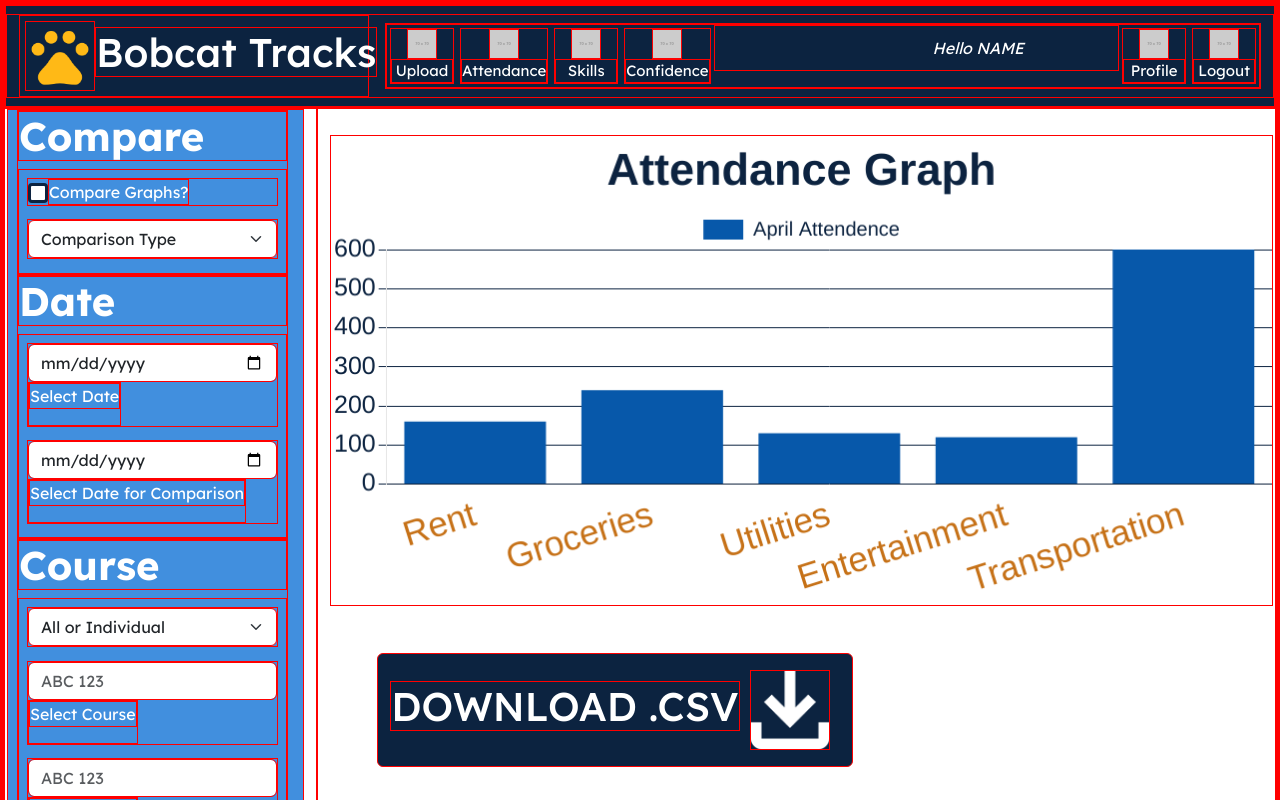
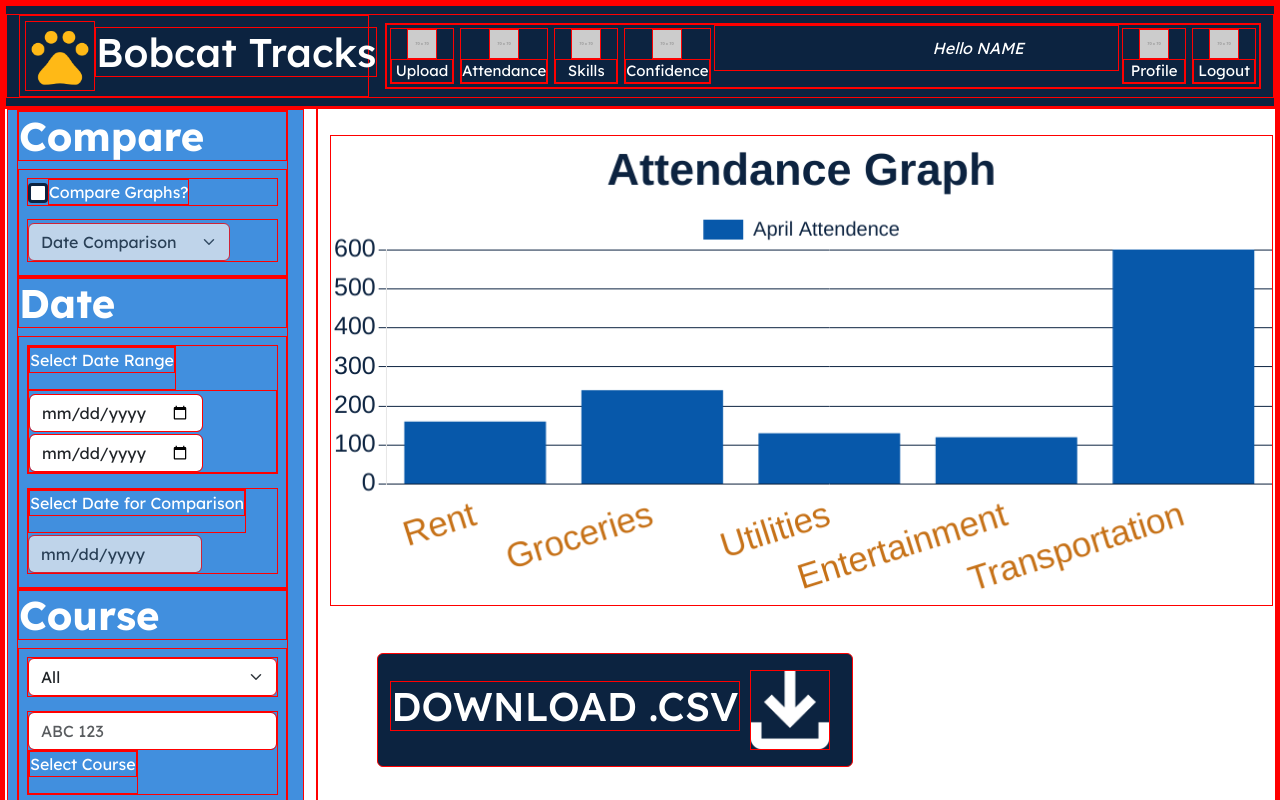
Before and after one commit to ecarl1/CapstoneProject, a React (Create React App) app in the folder bobcat-tracks/: page / in a window 1280 px wide. Shown: the top 800 px of the page. Built offline with nearby package versions, Linux system fonts and the light colour scheme.

Commit message:
date options complete, just need to add course options

```diff
--- a/bobcat-tracks/src/components/AttendancePage.jsx
+++ b/bobcat-tracks/src/components/AttendancePage.jsx
@@ -47,16 +47,20 @@ class AttendancePage extends Component {
       //Default graph name, defined in component call
       graphTitle: "Attendance Graph",
 
+      //PageOptions information
       comparing: false,
-      comparingType: null, // value 1 means DATE compare, value 2 means COURSE compare, value 0 means unselected
+      comparingType: 1, // value 1 means DATE compare, value 2 means COURSE compare,
+
+      startDate: null,
+      endDate: null,
+      compareStartDate: null,
+      duration: null,
     };
   }
 
+  //Compare settings
   handleComparisonToggle = (isChecked) => {
     this.setState({ comparing: isChecked });
-    if (!isChecked) {
-      this.handleComparisonType(0);
-    }
     console.log("compare");
   };
 
@@ -64,6 +68,61 @@ class AttendancePage extends Component {
     this.setState({ comparingType: value });
     console.log(value);
   };
+
+  //Date methods
+
+  calcDuration = (start, end) => {
+    start = new Date(start);
+    end = new Date(end);
+    let days = end.getTime() - start.getTime();
+    days = days / (1000 * 3600 * 24); //convert miliseconds to days
+    //days = Math.floor(days); //whole number
+
+    return days;
+  };
+
+  addDays = (start, add) => {
+    let newDate = new Date(start); // Create a new Date object from the input
+    newDate.setDate(newDate.getDate() + add); // Modify the date
+    return newDate.toISOString().split("T")[0]; // Format as "YYYY-MM-DD"
+  };
+
+  updateDuration = () => {
+    if (this.state.startDate && this.state.endDate) {
+      let days = this.calcDuration(this.state.startDate, this.state.endDate);
+
+      this.setState({
+        duration: days,
+      });
+      console.log("Duration: ", days);
+    }
+  };
+
+  handleStartDate = (Date) => {
+    //set start date to given date
+    this.setState({ startDate: Date }, () => {
+      console.log("Updated start:", this.state.startDate);
+      //make sure end date is before start
+      if (this.calcDuration(this.state.startDate, this.state.endDate) < 0) {
+        this.handleEndDate(this.addDays(Date, 7));
+      }
+
+      this.updateDuration(); // Runs after state update
+    });
+  };
+
+  handleEndDate = (Date) => {
+    this.setState({ endDate: Date }, () => {
+      console.log("Updated endDate:", this.state.endDate);
+      this.updateDuration(); // Runs after state update
+    });
+  };
+
+  handleCompareDate = (Date) => {
+    this.setState({ compareStartDate: Date });
+    console.log(Date);
+  };
+  //Course methods
 
   //methods to change data
   testMethod = () => {
@@ -87,7 +146,14 @@ class AttendancePage extends Component {
             <PageOptions
               onComparisonToggle={this.handleComparisonToggle}
               onComparisonChange={this.handleComparisonType}
-              selectedComparisonType={this.state.comparingType}
+              comparingType={this.state.comparingType}
+              comparing={this.state.comparing}
+              onStartDate={this.handleStartDate}
+              onEndDate={this.handleEndDate}
+              onCompareDate={this.handleCompareDate}
+              startDate={this.state.startDate}
+              endDate={this.state.endDate}
+              compareStartDate={this.state.compareStartDate}
             />
             {/* changes what filters & parameters data should be displayed */}
           </div>
--- a/bobcat-tracks/src/components/graphOptions/compare.jsx
+++ b/bobcat-tracks/src/components/graphOptions/compare.jsx
@@ -5,6 +5,7 @@ const CompareOption = ({
   onComparisonToggle,
   onComparisonChange,
   selectedComparisonType,
+  comparing,
 }) => {
   const {
     register,
@@ -43,14 +44,12 @@ const CompareOption = ({
         {/* COMPARING TYPE */}
         <div className="form-group options-form-element compare-select-box">
           <select
-            class="form-select"
+            class="form-select dateInput "
             aria-label="select compare type"
             value={selectedComparisonType}
             onChange={(e) => onComparisonChange(e.target.value)}
+            disabled={!comparing} //this isn't working
           >
-            <option selected value="0">
-              <p className="b1">Comparison Type</p>
-            </option>
             <option value="1">
               <p className="b1">Date Comparison</p>
             </option>
--- a/bobcat-tracks/src/components/graphOptions/course.jsx
+++ b/bobcat-tracks/src/components/graphOptions/course.jsx
@@ -24,14 +24,11 @@ const CourseOption = () => {
       <form onSubmit={handleSubmit(onSubmit)}>
         <div className="form-group options-form-element compare-select-box">
           <select class="form-select" aria-label="select course type">
-            <option selected>
-              <p className="b1">All or Individual</p>
+            <option value="2">
+              <p className="b1">All</p>
             </option>
             <option value="1">
               <p className="b1">Individual</p>
-            </option>
-            <option value="2">
-              <p className="b1">All</p>
             </option>
           </select>
         </div>
--- a/bobcat-tracks/src/components/graphOptions/date.jsx
+++ b/bobcat-tracks/src/components/graphOptions/date.jsx
@@ -1,7 +1,16 @@
 import React from "react";
 import { useForm } from "react-hook-form";
 
-const DateOption = () => {
+const DateOption = ({
+  comparing,
+  comparingType,
+  onStartDate,
+  onEndDate,
+  onCompareDate,
+  startDate,
+  endDate,
+  compareStartDate,
+}) => {
   const {
     register,
     handleSubmit,
@@ -22,30 +31,48 @@ const DateOption = () => {
     <div className="dateOptionBox">
       <h1>Date</h1>
       <form onSubmit={handleSubmit(onSubmit)}>
-        <div className="form-group options-form-element">
-          <input
-            type="date"
-            name="dateOne"
-            className="form-control"
-            id="dateOne"
-            aria-describedby="dateSelect"
-          />
+        <div className="form-group options-form-element date-container">
           <label htmlFor="date">
-            <p className="b1">Select Date</p>
+            <p className="b1">Select Date Range</p>
           </label>
+          <div className="date-input-container">
+            <input
+              type="date"
+              name="startDate"
+              className="form-control dateInput"
+              id="startDate"
+              aria-describedby="dateSelect"
+              value={startDate}
+              onChange={(e) => onStartDate(e.target.value)}
+            />
+            <input
+              type="date"
+              name="endDate"
+              className="form-control dateInput"
+              id="endDate"
+              aria-describedby="dateSelect"
+              value={endDate}
+              onChange={(e) => onEndDate(e.target.value)}
+            />
+          </div>
         </div>
 
+        {/* SECOND DATE INPUTS FOR COMPARING */}
+
         <div className="form-group options-form-element">
-          <input
-            type="date"
-            name="dateOne"
-            className="form-control"
-            id="dateOne"
-            aria-describedby="dateSelect"
-          />
           <label htmlFor="date">
             <p className="b1">Select Date for Comparison</p>
           </label>
+          <input
+            type="date"
+            name="compareDate"
+            className="form-control dateInput"
+            id="compareDate"
+            aria-describedby="dateSelect"
+            disabled={!(comparing && comparingType == 1)}
+            value={compareStartDate}
+            onChange={(e) => onCompareDate(e.target.value)}
+          />
         </div>
       </form>
     </div>
--- a/bobcat-tracks/src/components/pageOptions.jsx
+++ b/bobcat-tracks/src/components/pageOptions.jsx
@@ -10,11 +10,18 @@ class PageOptions extends Component {
         <CompareOption
           onComparisonToggle={this.props.onComparisonToggle}
           onComparisonChange={this.props.onComparisonChange}
-          selectedComparisonType={this.props.selectedComparisonType}
+          comparingType={this.props.comparingType}
+          comparing={this.props.comparing}
         />
         <DateOption
           comparing={this.props.comparing}
           comparingType={this.props.comparingType}
+          startDate={this.props.startDate}
+          endDate={this.props.endDate}
+          compareStartDate={this.props.compareStartDate}
+          onStartDate={this.props.onStartDate}
+          onEndDate={this.props.onEndDate}
+          onCompareDate={this.props.onCompareDate}
         />
         <CourseOption />
       </div>
--- a/bobcat-tracks/src/custom.scss
+++ b/bobcat-tracks/src/custom.scss
@@ -290,7 +290,7 @@ h3 {
   margin-bottom: 0px;
 }
 
-//FOR GRAPH OPTIONS ON LEFT SIDE OF PAGE
+//FOR GRAPH OPTIONS ON LEFT SIDE OF PAGE PAGE OPTIONS
 .page-options {
   background: #418fde;
   padding-left: 3%;
@@ -299,8 +299,22 @@ h3 {
   margin: 0%;
 }
 
+.form-select:disabled {
+  //background-color: #0c2340 !important;
+  opacity: 75%;
+}
+
+.dateInput:disabled {
+  opacity: 75% !important;
+}
+
 .options-form-element {
   margin: 3% 3% 5% 3%;
+}
+
+.dateInput {
+  max-width: fit-content;
+  margin-top: 1%;
 }
 
 //FOR GRAPHS
```
